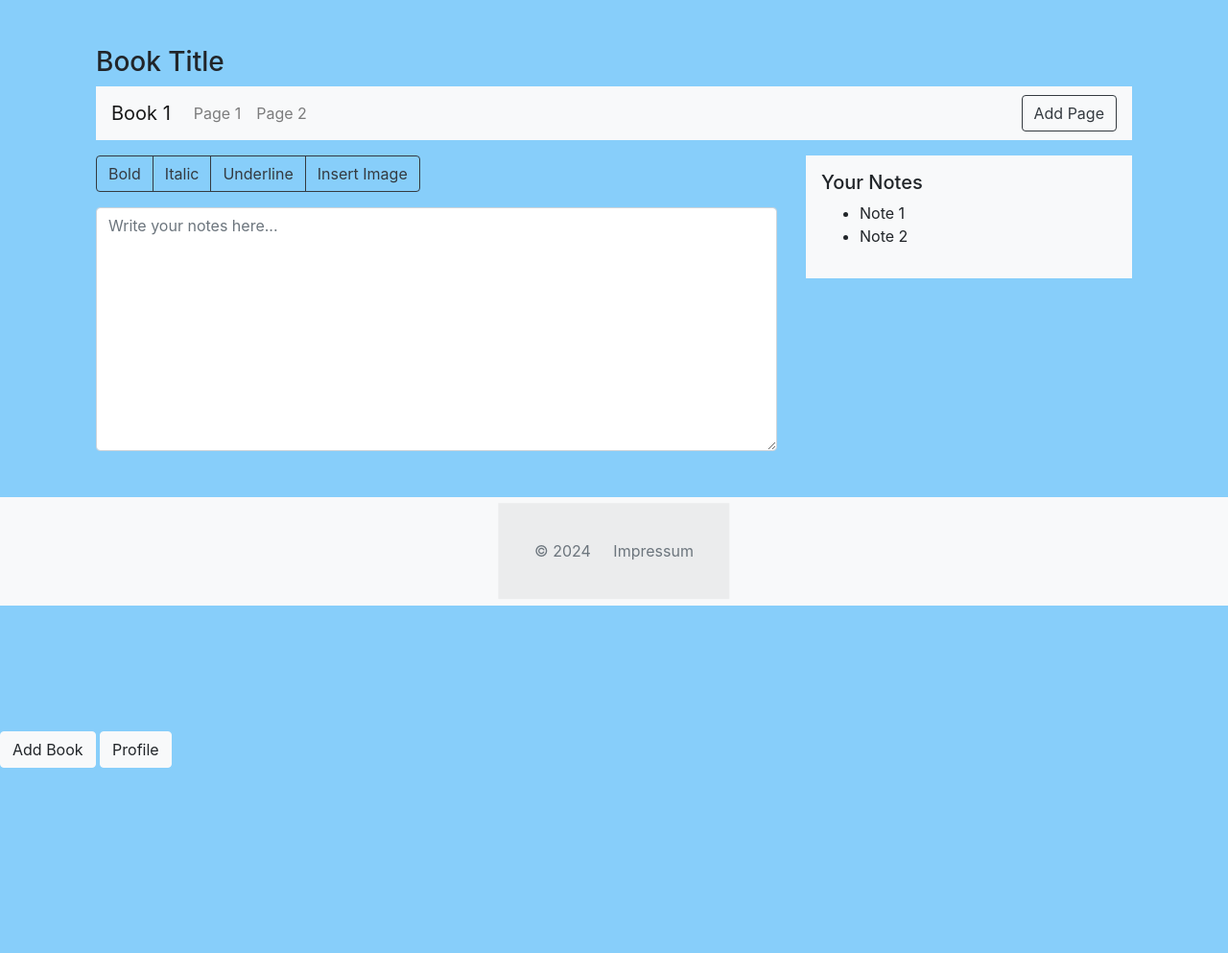
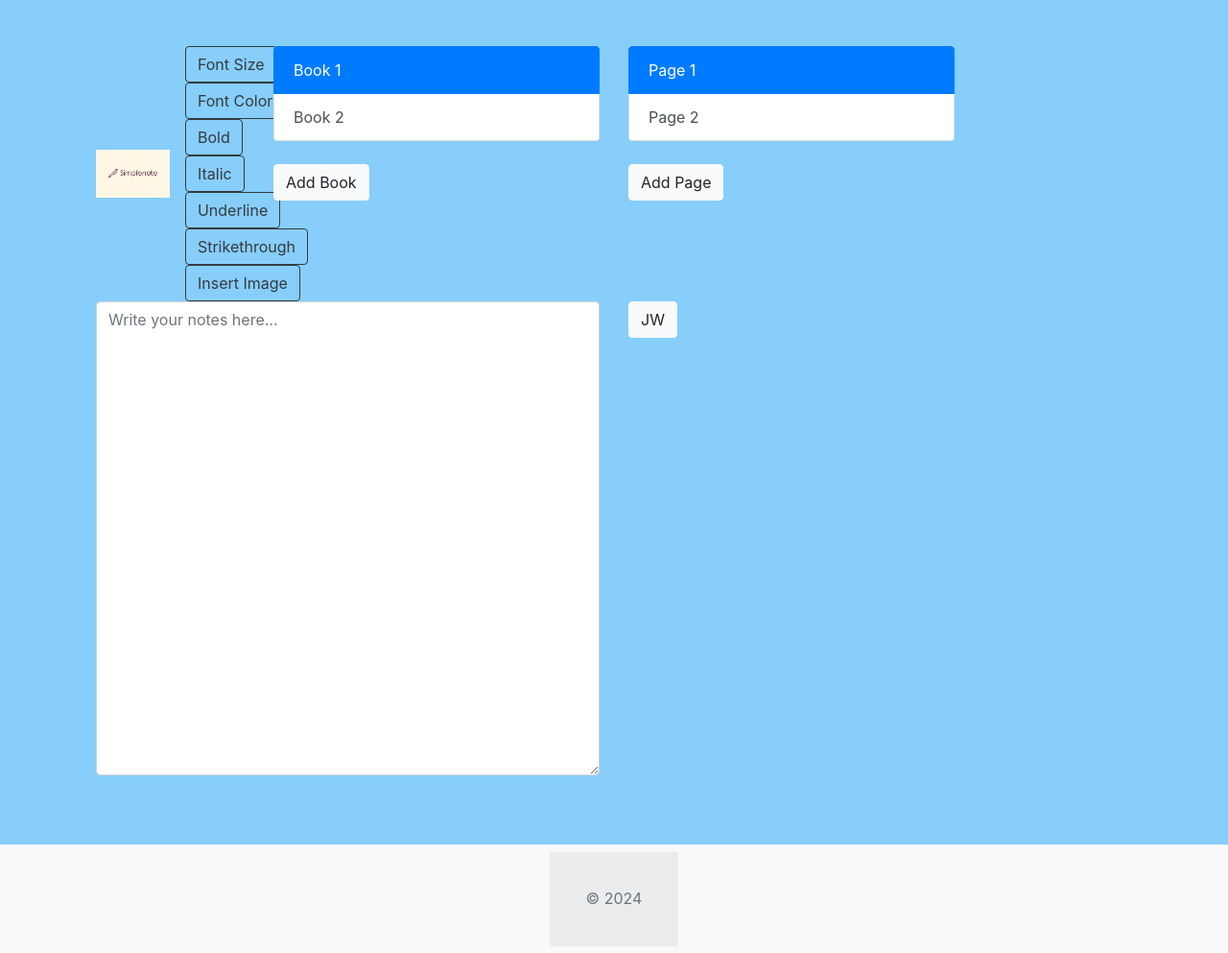
Before and after one commit to Fahadvonkazi/SimpleNote, a Flask app: page /notes in a window 1280 px wide. Shown: the whole page at 96% size. Before the commit the page ends 800 px from the top, so only its background shows below. Run offline with Flask 3, Linux system fonts and the light colour scheme; parts of the project's set-up code (start-up, migrations or seed data) failed here and were passed over; some libraries are stand-ins or nearby versions.

Commit message:
notes seite erstellen und inhalte einfügen, z.B. textfeld, books/sections+buttons zum hinzufügen, usw.

```diff
--- a/templates/base.html
+++ b/templates/base.html
@@ -41,9 +41,9 @@
     <footer class="text-center bg-light text-muted fixed-bottom" style="height: 3cm; position: relative;">
         <div style="position: absolute; top: 50%; left: 50%; transform: translate(-50%, -50%); background-color: rgba(0, 0, 0, 0.05); padding: 1cm;">
             <p class="mb-0" style="display: inline;">© 2024</p>
-            <a class="text-reset fw-bold" href="/impressum" style="display: inline; margin-left: 0.5cm;">Impressum</a>
         </div>
     </footer>
 
+
     <script src="https://code.jquery.com/jquery-3.2.1.slim.min.js"
         integrity="sha384-KJ3o2DKtIkvYIK3UENzmM7KCkRr/rE9/Qpg6aAZGJ
--- a/templates/notes.html
+++ b/templates/notes.html
@@ -4,53 +4,80 @@
 
 {% block content %}
 <div class="container-lg my-5">
-    <h3>Book Title</h3>
-    <nav class="navbar navbar-expand-lg navbar-light bg-light">
-        <a class="navbar-brand" href="#">Book 1</a>
-        <button class="navbar-toggler" type="button" data-toggle="collapse" data-target="#navbar">
-            <span class="navbar-toggler-icon"></span>
-        </button>
-        <div class="collapse navbar-collapse" id="navbar">
-            <ul class="navbar-nav">
-                <li class="nav-item">
-                    <a class="nav-link" href="#">Page 1</a>
-                </li>
-                <li class="nav-item">
-                    <a class="nav-link" href="#">Page 2</a>
-                </li>
-                <!-- Add more pages here -->
-            </ul>
+    <div class="row align-items-start">
+        <!-- Logo and Functionalities -->
+        <div class="col-md-2">
+            <div class="d-flex align-items-center">
+                <img src="{{ url_for('static', filename='images/SimpleNote_logo.png') }}" alt="SimpleNote Logo" class="mr-3" height="50">
+                <div>
+                    <button class="btn btn-outline-dark mr-2">Font Size</button>
+                    <button class="btn btn-outline-dark mr-2">Font Color</button>
+                    <button class="btn btn-outline-dark mr-2">Bold</button>
+                    <button class="btn btn-outline-dark mr-2">Italic</button>
+                    <button class="btn btn-outline-dark mr-2">Underline</button>
+                    <button class="btn btn-outline-dark mr-2">Strikethrough</button>
+                    <button class="btn btn-outline-dark mr-2">Insert Image</button>
+                </div>
+            </div>
         </div>
-        <div class="ml-auto">
-            <button class="btn btn-outline-dark">Add Page</button>
+
+        <!-- Books Section -->
+        <div class="col-md-4">
+            <div class="list-group mb-4">
+                <a href="#" class="list-group-item list-group-item-action active">
+                    Book 1
+                </a>
+                <a href="#" class="list-group-item list-group-item-action">Book 2</a>
+                <!-- Add more books -->
+            </div>
+            <button class="btn btn-light">Add Book</button>
         </div>
-    </nav>
-    <div class="row mt-3">
-        <div class="col-md-8">
-            <!-- Text formatting and image insertion options go here -->
-            <div class="btn-group" role="group">
-                <button class="btn btn-outline-dark">Bold</button>
-                <button class="btn btn-outline-dark">Italic</button>
-                <button class="btn btn-outline-dark">Underline</button>
-                <button class="btn btn-outline-dark">Insert Image</button>
+
+        <!-- Pages Section -->
+        <div class="col-md-4">
+            <div class="list-group mb-4">
+                <a href="#" class="list-group-item list-group-item-action active">
+                    Page 1
+                </a>
+                <a href="#" class="list-group-item list-group-item-action">Page 2</a>
+                <!-- Add more pages -->
             </div>
-            <textarea class="form-control mt-3" rows="10" placeholder="Write your notes here..."></textarea>
+            <button class="btn btn-light">Add Page</button>
         </div>
-        <div class="col-md-4">
-            <!-- Notes area goes here -->
-            <div class="bg-light p-3">
-                <h5>Your Notes</h5>
-                <ul>
-                    <li>Note 1</li>
-                    <li>Note 2</li>
-                    <!-- Display user's notes dynamically -->
-                </ul>
+
+        <!-- Note Writing Area -->
+        <div class="col-md-6">
+            <textarea class="form-control mb-4" rows="20" placeholder="Write your notes here..."></textarea>
+        </div>
+
+        <!-- Logout Icon -->
+        <div class="col-md-2 text-left">
+            <button type="button" class="btn btn-light" data-toggle="modal" data-target="#logoutModal">
+                JW <!-- Hier die Initialen der eingeloggten Person einfügen -->
+            </button>
+        </div>
+    </div>
+</div>
+
+<!-- Logout Modal -->
+<div class="modal fade" id="logoutModal" tabindex="-1" role="dialog" aria-labelledby="logoutModalLabel" aria-hidden="true">
+    <div class="modal-dialog" role="document">
+        <div class="modal-content">
+            <div class="modal-header">
+                <h5 class="modal-title" id="logoutModalLabel">Logout Confirmation</h5>
+                <button type="button" class="close" data-dismiss="modal" aria-label="Close">
+                    <span aria-hidden="true">&times;</span>
+                </button>
+            </div>
+            <div class="modal-body">
+                Are you sure you want to logout?
+            </div>
+            <div class="modal-footer">
+                <button type="button" class="btn btn-secondary" data-dismiss="modal">Cancel</button>
+                <button type="button" class="btn btn-primary">Logout</button>
             </div>
         </div>
     </div>
-    <div class="fixed-bottom mt-3">
-        <button class="btn btn-light">Add Book</button>
-        <button class="btn btn-light">Profile</button>
-    </div>
 </div>
+
 {% endblock %}
```
Also changed, not shown: static/css/style.css (deleted, +0 -74 lines), templates/impressum.html (deleted, +0 -18 lines), 2 other files.
